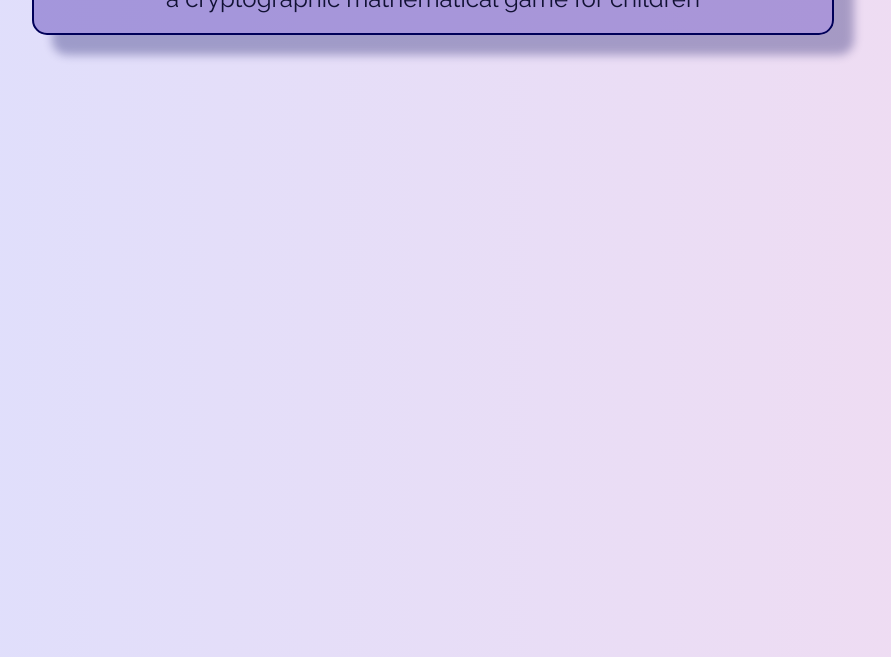
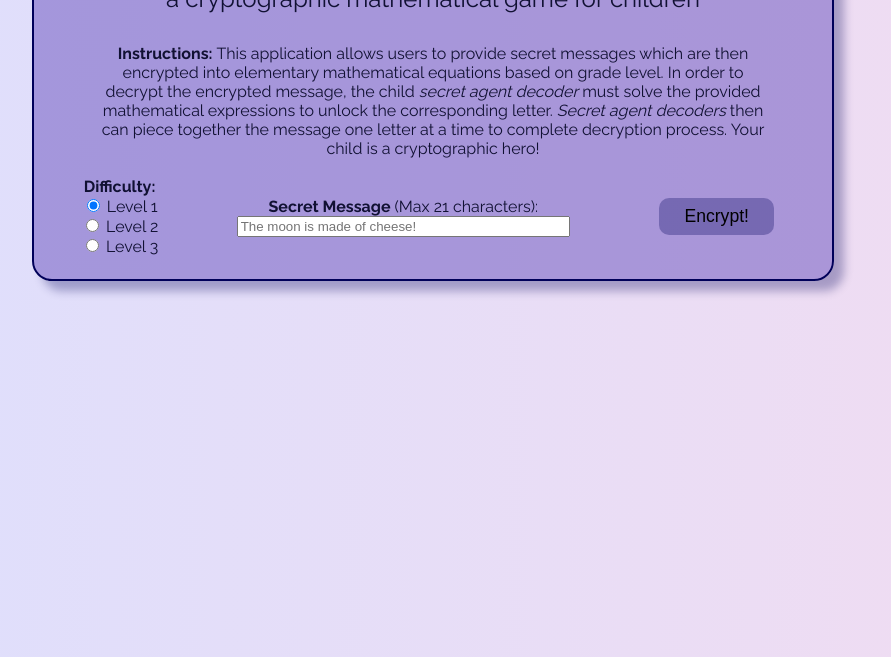
Before and after one commit to McDanielES/math-decoder, a plain HTML site: page index.html in a window 1280 px wide. Shown: the part 143-800 px from the top of the page, without its empty margins (207-1098 px from the left). Drawn offline with nearby package versions, Linux system fonts and the light colour scheme.

Commit message:
Add table form and jQuery slider

```diff
--- a/css/style.css
+++ b/css/style.css
@@ -7,14 +7,37 @@ body {
 #container {
   background: #6b54be82;
   color: #111133;
-  box-shadow: 20px 20px 10px rgba(0, 0, 89, 0.3);
-  border-radius: 15px;
+  box-shadow: 10px 10px 10px rgba(0, 0, 89, 0.3);
+  border-radius: 20px;
   max-width: 800px;
   width: 60%;
   border: 2px solid rgb(0, 0, 89);
   padding: 20px;
   margin: 20px auto;
   text-align: center;
+}
+
+#instruct {
+  padding: 15px 40px 15px 40px;
+  padding-bottom: 0px;
+}
+
+table {
+  width: 100%;
+}
+
+#message {
+  width: 75%;
+}
+
+#encrypt {
+  background: rgba(0, 0, 89, 0.3);
+  border: none;
+  padding: 8px 25px;
+  margin: 0;
+  font-size: 1.1rem;
+  border-radius: 10px;
+  outline: none;
 }
 
 h1 {
--- a/index.html
+++ b/index.html
@@ -16,6 +16,41 @@
       <h2>Welcome to the</h2>
       <h1>Math Decoder</h1>
       <h2>a cryptographic mathematical game for children</h2>
+      <div id="instruct">
+        <p><strong>Instructions: </strong>This application allows users to provide secret messages which are then encrypted into elementary mathematical equations based on grade level. In order to decrypt the encrypted message, the child <em>secret agent decoder</em> must solve the provided mathematical expressions to unlock the corresponding letter. <em>Secret agent decoders</em> then can piece together the message one letter at a time to complete decryption process. Your child is a cryptographic hero!</p>
+      </div>
+
+      <table>
+          <tr>
+            <td>
+              <label><strong>Difficulty:</strong></label>
+              <div>
+                <input type="radio" id="level-1" name="level" value="level-1" checked>
+                <label for="level-1">Level 1</label>
+              </div>
+
+              <div>
+                <input type="radio" id="level-2" name="level" value="level-2">
+                <label for="level-2">Level 2</label>
+              </div>
+
+              <div>
+                <input type="radio" id="level-3" name="level" value="level-3">
+                <label for="level-3">Level 3</label>
+              </div>
+            </td>
+            <td>
+              <div>
+                <label for="message"><strong>Secret Message</strong> (Max 21 characters):</label><br>
+                <input type="text" id="message" name="message" placeholder="The moon is made of cheese!" required maxlength="21" size="10">
+              </div>
+            </td>
+            <td>
+              <button type="submit" id="encrypt">Encrypt!</button>
+            </td>
+          </tr>
+      </table>
+
     </section>
     <section id="output">
 
--- a/js/main.js
+++ b/js/main.js
@@ -0,0 +1,5 @@
+$("#encrypt").on("click", function() {
+  $(this).parent().parent().parent().parent().parent().parent().slideUp(200, function() {
+    $(this).remove();
+  });
+});
```
